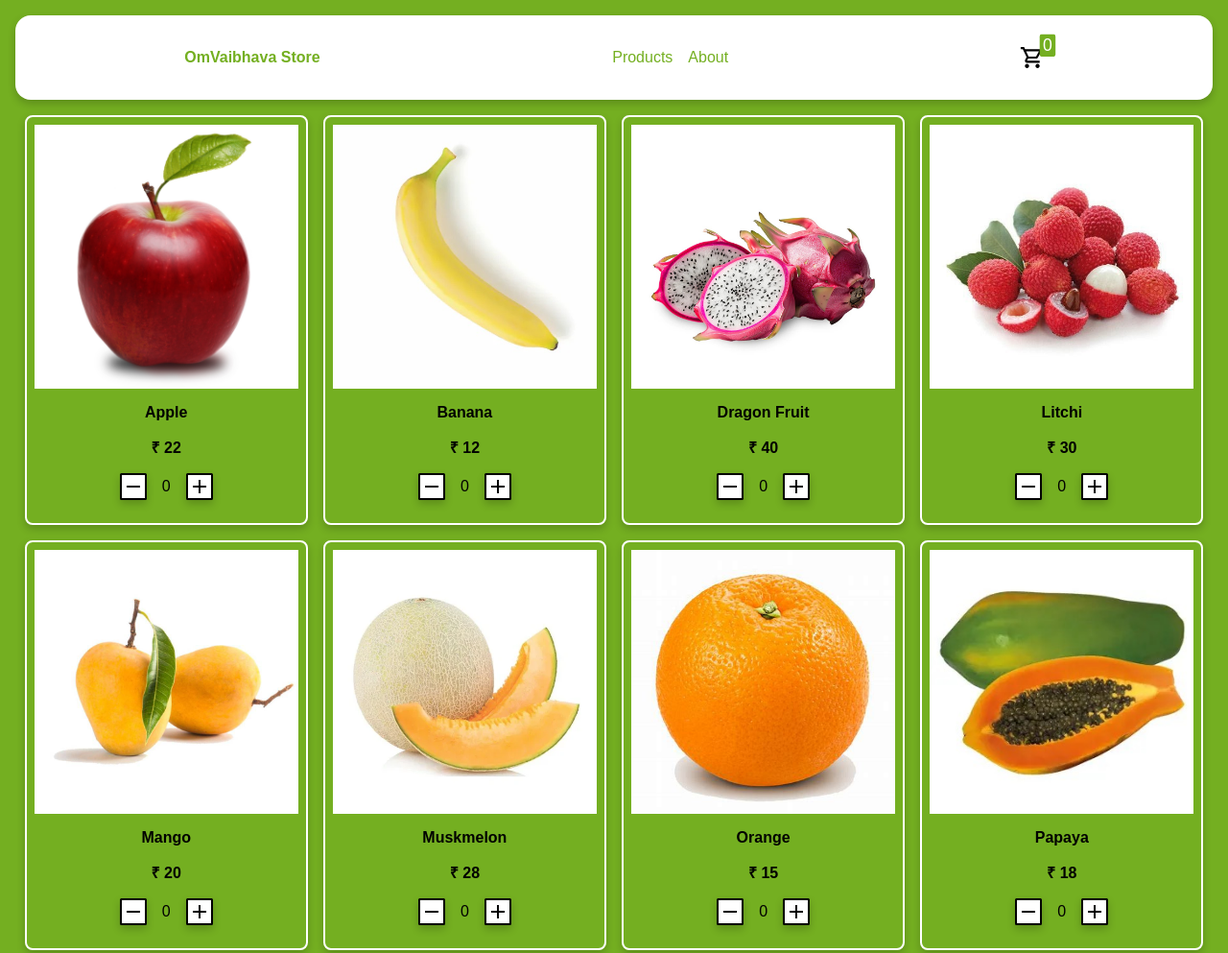
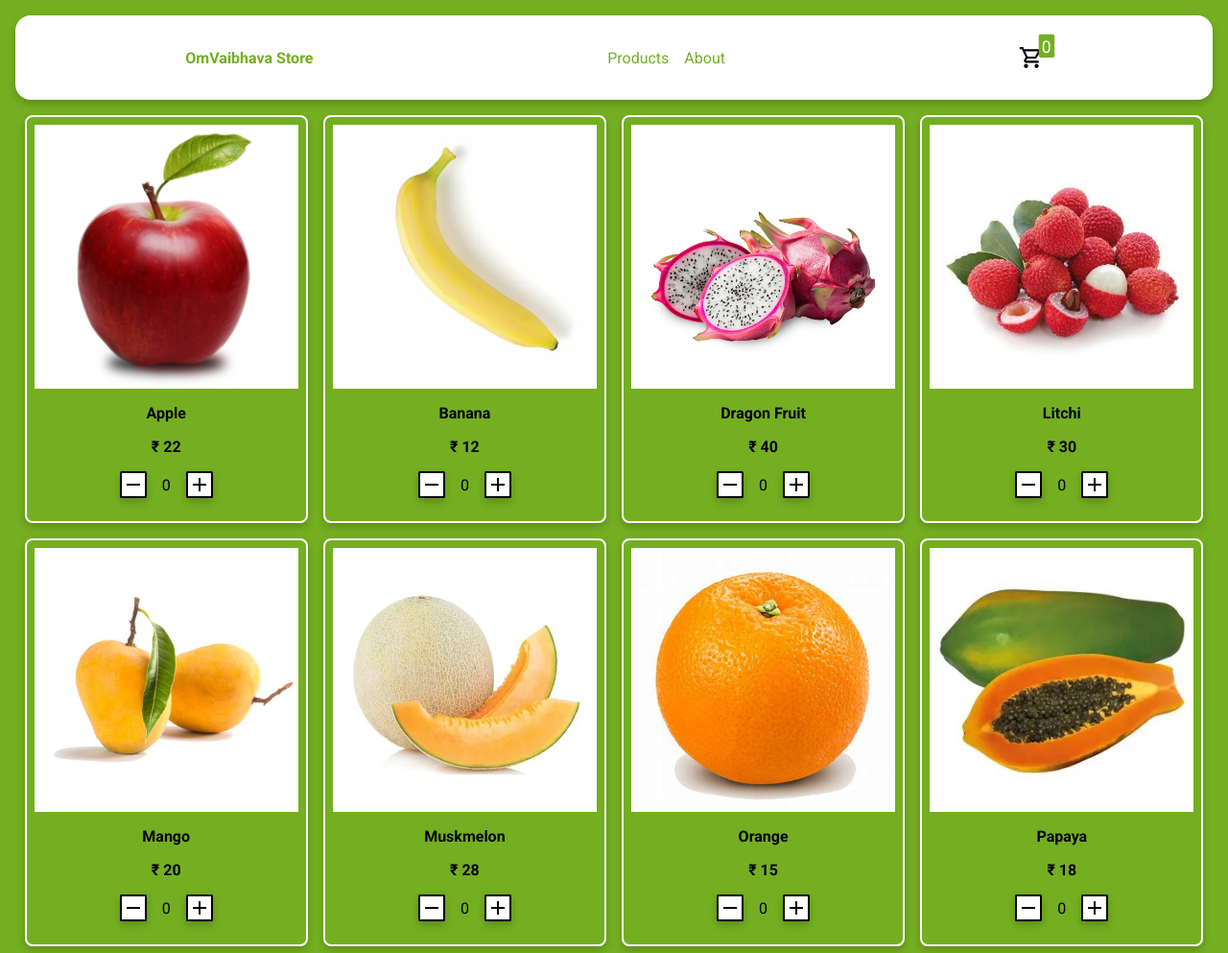
Before and after one commit to amogharajsandur/Semester2-CapstoneProject, a plain HTML site: page index.html in a window 1280 px wide. Shown: the top 993 px of the page at 96% size. Drawn offline with Linux system fonts and the light colour scheme.

Commit message:
HTML, CSS: improved code, new font added; Updated JavaScript comments for clarity;

```diff
--- a/index.html
+++ b/index.html
@@ -4,24 +4,26 @@
     <meta charset="UTF-8">
     <meta name="viewport" content="width=device-width, initial-scale=1.0">
     <title>OmVaibhava Store (built by Amogha Raj Sandur)</title>
+    <!-- Page's icon (Favicon) -->
+    <link rel="shortcut icon" href="assets/icons/shopping-cart-icon-hover.svg" type="image/x-icon">
     <!-- CSS File Below -->
     <link rel="stylesheet" href="styles.css">
-    <!-- Page's icon (Favicon) -->
-    <link rel="shortcut icon" href="assets/icons/shopping-cart-icon-hover.svg" type="image/x-icon">
+    <!-- For Fonts -->
+    <link rel="preconnect" href="https://fonts.googleapis.com">
+    <link rel="preconnect" href="https://fonts.gstatic.com" crossorigin>
+    <link href="https://fonts.googleapis.com/css2?family=Roboto:ital,wght@0,100..900;1,100..900&display=swap" rel="stylesheet">
 </head>
 <body>
     <!-- This is the navigation bar -->
     <div class="navigation-bar">
         <h1 class="logo"><a href="#">OmVaibhava Store</a></h1>
-        <div class="pages">
-            <ul>
-                <li>Products</li>
-                <li>About</li>
-            </ul>
-        </div>
+        <ul class="pages">
+            <li>Products</li>
+            <li>About</li>
+        </ul>
         <div class="navbar-icons">
             <div class="shopping-cart">
-                <img draggable="false" src="assets/icons/shopping-cart-icon.svg" alt="account-icon">
+                <img draggable="false" src="assets/icons/shopping-cart-icon.svg" alt="shopping-cart-icon">
                 <div class="cart-items" id="cart-items">0</div>
             </div>
             <!-- <img src="assets/icons/account-icon.svg" alt="account-icon"> -->
--- a/script.js
+++ b/script.js
@@ -1,11 +1,11 @@
-// selecting item card
+// itemCardContainer is a container where all the item cards are rendered.
 let itemCardContainer = document.getElementById('item-card-container');
-// console.log(itemCardContainer);
+let cartItems = document.getElementById("cart-items");
 
-// Either retrieve the contents of localStorage (if present) else just an empty array
+// This line either retrieves the contents of localStorage (if present) else assigns just an empty array.
 let shoppingCart = JSON.parse(localStorage.getItem("shoppingCart")) || [];
 
-// content array for card templates
+// cardContent is an array holding all the information about an item.
 let cardContent = [
     {
         id: "apple",
@@ -142,10 +142,10 @@ let cardContent = [
     }
 ];
 
-// defining card template (arrow function)
+// cardTemplate is an arrow function that renders all the content cards.
 let cardTemplate = () => {
     return (itemCardContainer.innerHTML = cardContent.map((item) => {
-        // destructuring so that to not right as item.id, item.image, etc.
+        // Destructuring is used, so to not keep writing as item.id, item.image, etc.
         let {id, image, alt, title, price} = item;
         let itemCheck = shoppingCart.find((item)=> item.id === id) || [];
         return `
@@ -170,15 +170,13 @@ let cardTemplate = () => {
                         </div>
                     </div>
                 </div>
-                `}).join('')
-            );
+        `}).join('')
+    );
 };
 cardTemplate();
 
 let decreaseItemQuantity = (idCapture) => {
-    // alert(idCapture);
-
-    // itemFinder: Checks shoppingCart array if that item exists.
+    // itemFinder checks in the shoppingCart if that item exists.
     let itemFinder = shoppingCart.find((itemCheck) => itemCheck.id === idCapture);
 
     if (itemFinder == undefined) {
@@ -203,7 +201,6 @@ let decreaseItemQuantity = (idCapture) => {
 };
 
 let increaseItemQuantity = (idCapture) => {
-    // alert(idCapture);
     let itemFinder = shoppingCart.find((itemCheck) => itemCheck.id === idCapture);
 
     if (itemFinder == undefined) {
@@ -231,8 +228,7 @@ let updateItemQuantity = (idCapture) => {
 };
 
 let cartItemQuantity = () => {
-    let cartItems = document.getElementById("cart-items")
     // here, (x = previous item) & (y = current item)
-    cartItems.innerHTML = shoppingCart.map((item) => item.quantity).reduce((x,y) => x + y, 0)
+    cartItems.innerHTML = shoppingCart.map((item) => item.quantity).reduce((x,y) => x + y, 0);
 }
 cartItemQuantity();
--- a/styles.css
+++ b/styles.css
@@ -1,8 +1,8 @@
 * {
-    box-sizing: border-box;
+    /* box-sizing: border-box; */
     margin: 0;
     padding: 0;
-    font-family: sans-serif;
+    font-family: Roboto, sans-serif;
     font-size: 16px;
     /* line-height: 1.5; */
 }
@@ -45,11 +45,7 @@ body {
                 text-decoration: none;
             }
 
-        .pages {
-            list-style: none;
-        }
-
-            .pages ul {
+            .pages {
                 list-style: none;
                 display: flex;
                 flex-direction: row;
@@ -58,12 +54,12 @@ body {
                 align-items: center;
             }
 
-            .pages ul a {
+            .pages a {
                 text-decoration: none;
                 color: #74af21;
             }
 
-            .pages ul li {
+            .pages li {
                 cursor: pointer;
                 transition: all 0.3s ease-in-out;
                 color: #74af21;
@@ -73,13 +69,13 @@ body {
                     color: #74af21;
                 } */
 
-            .pages ul li:hover {
+            .pages li:hover {
                 transition: all 0.3s ease-in-out;
                 text-decoration: underline;
                 color: #4a8e1f;
             }
 
-            .pages ul li:visited {
+            .pages li:visited {
                 color: #4a8e1f;
                 text-decoration: none;
             }
```
